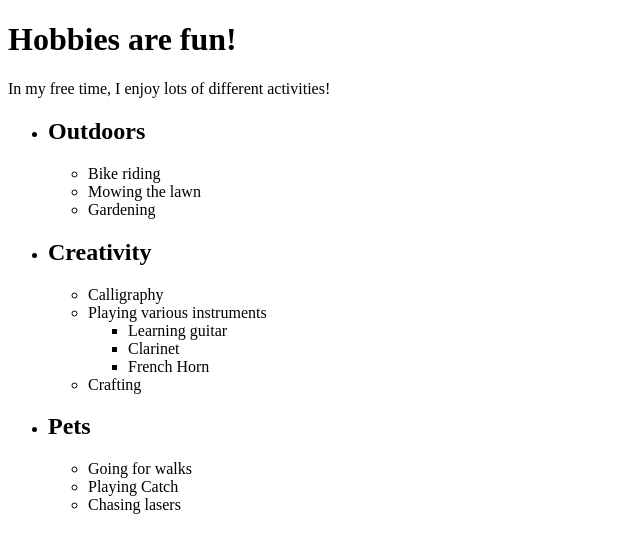
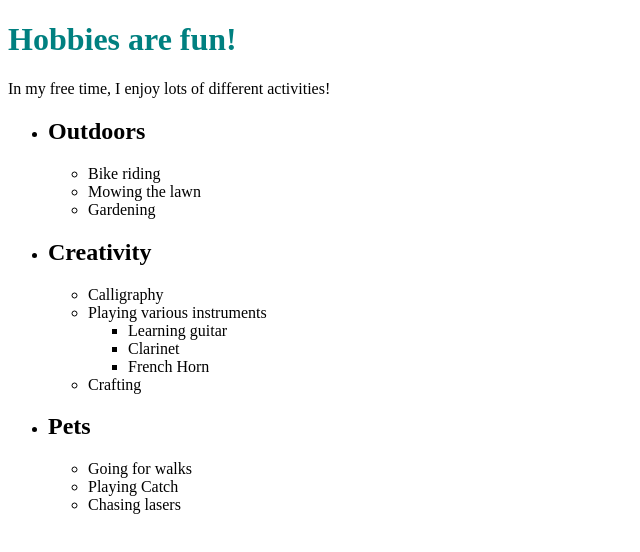
Before and after one commit to CAT-HCA/mysite, a plain HTML site: page index.html in a window 1280 px wide. Shown: the whole page, without its empty margins (0-640 px from the left). Drawn offline with Linux system fonts and the light colour scheme.

Commit message:
linked CSS in html

```diff
--- a/index.html
+++ b/index.html
@@ -2,6 +2,7 @@
 <html lang="en">
     <head>
         <meta charset="UTF-8">
+        <link rel="stylesheet" type="text/css" href="CSS/styles.css">
     </head>
     <body>
         <H1>Hobbies are fun!</H1>
```
